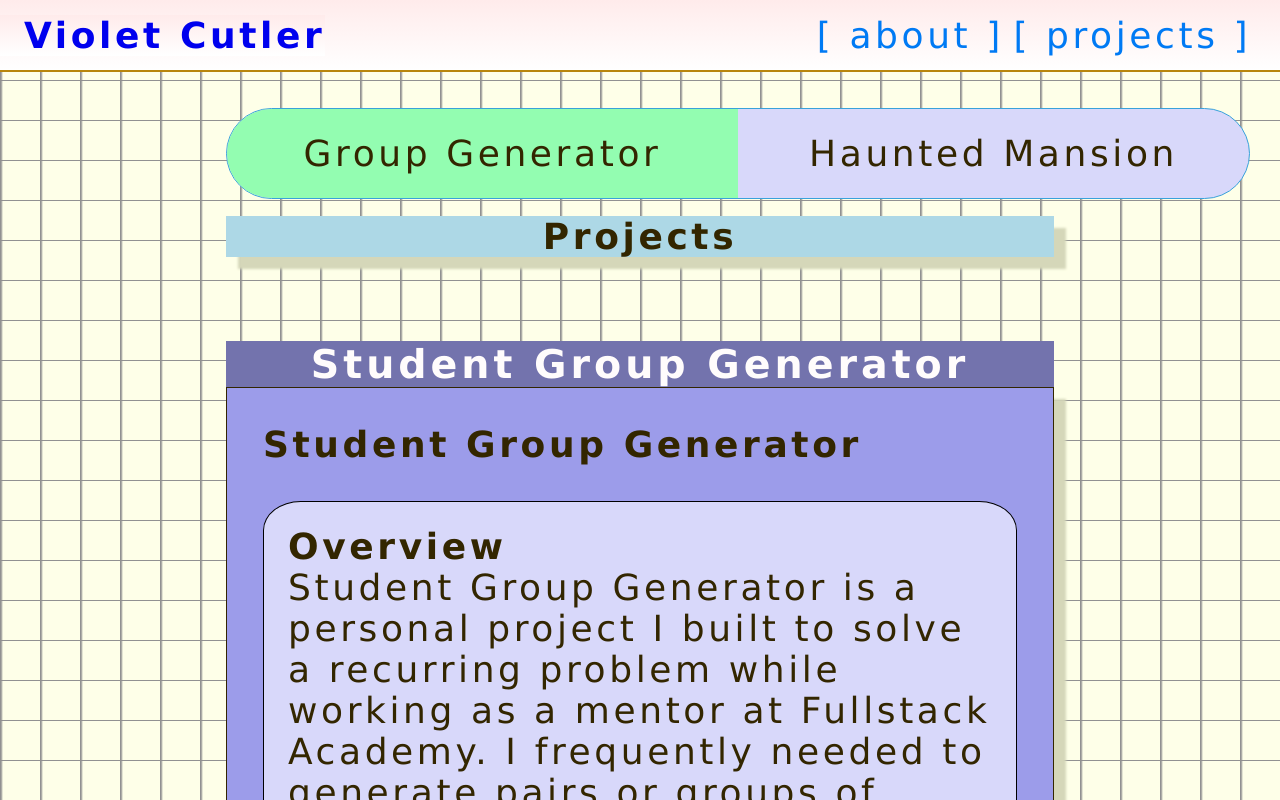
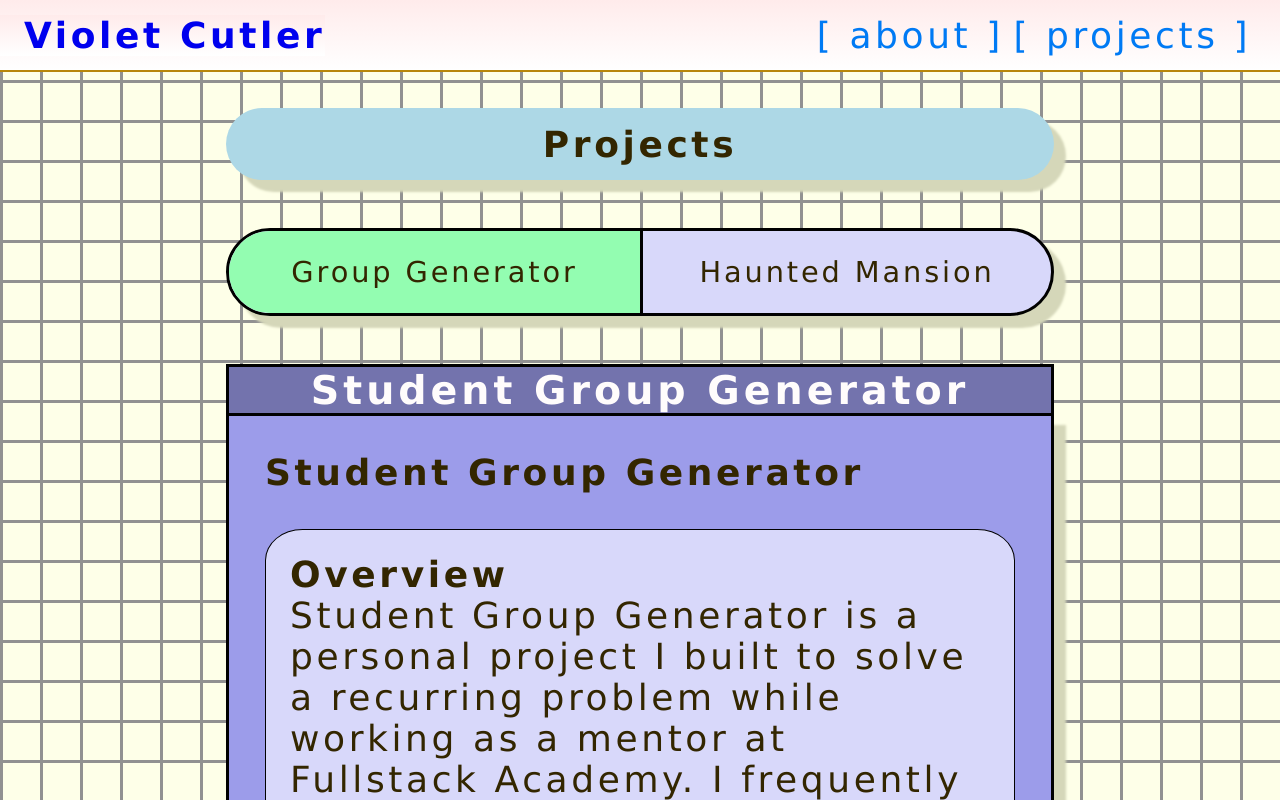
Before and after one commit to VioletCutler/Dev, a React (Create React App) app: page /projects in a window 1280 px wide. Shown: the top 800 px of the page. Built offline with nearby package versions, Linux system fonts and the light colour scheme.

Commit message:
added thicker borders and adjusted tab view styling

```diff
--- a/src/components/About/About.css
+++ b/src/components/About/About.css
@@ -53,3 +53,8 @@
     max-width: 2em;
     background: var(--main-background-color);
 }
+
+#coding-proficiency-list{
+    display: grid;
+    grid-template-columns: 1fr 1fr;
+}
--- a/src/components/About/About.jsx
+++ b/src/components/About/About.jsx
@@ -16,7 +16,7 @@ const About = () => {
       </article>
       <h2 className="card-header">Coding Proficiencies</h2>
       <article className='card-container about-container'>
-        <ul>
+        <ul id="coding-proficiency-list">
           <li className="coding-proficiency-list-item"><img className="coding-proficiency-icon" src="https://www.javascripttutorial.net/wp-content/uploads/2021/04/JavaScript-Tutorial.svg"/>Javascript</li>
           <li className="coding-proficiency-list-item"><img className="coding-proficiency-icon" src="https://seeklogo.com/images/N/nodejs-logo-FBE122E377-seeklogo.com.png"/>Node</li>
           <li className="coding-proficiency-list-item"><img className="coding-proficiency-icon" src="https://w7.pngwing.com/pngs/545/451/png-transparent-node-js-express-js-javascript-solution-stack-web-application-others-angle-text-rectangle-thumbnail.png"/>Express</li>
--- a/src/components/App/App.css
+++ b/src/components/App/App.css
@@ -47,6 +47,7 @@
     font-size: 1.5rem;
     font-family: Verdana;
     letter-spacing: .1em;
+    user-select:none;
 }
 
 @media (max-width: 700px){
@@ -65,8 +66,8 @@ body {
     height: 100%;
     background-size: 40px 40px;
     background-image:
-    linear-gradient(to right, rgb(145, 145, 145) 1px, transparent 3px),
-    linear-gradient(to bottom, rgb(145, 145, 145) 1px, transparent 1px);
+    linear-gradient(to right, rgb(145, 145, 145) 3px, transparent 3px),
+    linear-gradient(to bottom, rgb(145, 145, 145) 3px, transparent 1px);
 }
 
 #app {
@@ -82,7 +83,7 @@ body {
 }
 
 #routes {
-    margin-top: 6em;
+    margin-top: 3em;
     padding-left:2em;
     padding-right:2em;
     max-width:27em;
@@ -90,7 +91,7 @@ body {
 
 .card-container {
     background: var(--card-background-color);
-    border: 1px solid ;
+    border: 3px solid var(--card-container-border-color);
     padding: 1em;
     box-shadow: var(--card-box-shadow);
 }
@@ -108,4 +109,7 @@ body {
     text-align: center;
     color: var(--card-header-font-color);
     font-size:1.1em;
+    border-left: 3px solid var(--card-container-border-color);
+    border-top: 3px solid var(--card-container-border-color);
+    border-right: 3px solid var(--card-container-border-color);
 }
--- a/src/components/Navbar/Navbar.css
+++ b/src/components/Navbar/Navbar.css
@@ -19,7 +19,6 @@
 #navbar-header:active {
     color: var(--header-active)
 }
-
 
 #navlinks {
   min-width: 13em;
@@ -61,3 +60,12 @@ nav {
   align-items: center;
   z-index: 99;
 }
+
+@media (width < 700px){
+    #navbar-header{
+      font-size: .8em;
+    }
+    .navlink{
+      font-size:.8em;
+    }
+}
--- a/src/components/Projects/Projects.css
+++ b/src/components/Projects/Projects.css
@@ -2,11 +2,16 @@
 
 /* Projects */
 
-#project-header {
-    text-align: center;
+#projects-header-container {
+    height: 2em;
+    display:flex;
+    justify-content: center;
+    align-items: center;
     background-color:lightblue;
     box-shadow: var(--card-box-shadow);
+    border-radius: 2rem;
 }
+
 
 .tech-stack-logo-container{
     display: flex;
@@ -18,13 +23,7 @@
     width:30%;
 }
 
-
-
-
-
-
-
-
 .project-links {
-    border: 1px solid red;
+    border: 3px solid red;
+    width: 80%;
 }
--- a/src/components/Projects/TabView/TabView.css
+++ b/src/components/Projects/TabView/TabView.css
@@ -1,38 +1,25 @@
-@import '../../App/App.css';
+@import "../../App/App.css";
 
 .tabs {
   width: 100%;
   height: auto;
-    /* background: var(--tab-view-background-color); */
-    /* background: #053742; */
   margin: 3.5rem auto 1.5rem;
-    /* padding: 2rem 1rem; */
-    /* color: #E8F0F2; */
-    /* border-radius: 5%; */
-    @media (max-width: 769px) {
-
-    }
 }
 
-
 .tab-selectors {
-    position: absolute;
-    top: 3em;
-    width: 80%;
-    margin: 0 auto 2rem;
+  margin: -1em auto 2rem;
   display: flex;
   align-items: center;
   justify-content: space-between;
-    border: 1px solid #39A2DB;
+  border: 3px solid var(--card-container-border-color);
   border-radius: 2rem;
   background: var(--tab-selectors-background-color);
   padding-left: 0px;
-     @media (max-width: 768px) {
-      width: 90%;
-    }
+  box-shadow: var(--card-box-shadow)
 }
 
 .tab-selectors li {
+  font-size: .8em;
   width: 50%;
   padding: 1rem;
   list-style: none;
@@ -41,13 +28,14 @@
   transition: all 0.7s;
   border-bottom-left-radius: 2rem;
   border-top-left-radius: 2rem;
-    white-space:nowrap;
+  white-space: nowrap;
 }
 
 .tab-selectors li:nth-child(2) {
   border-radius: 0;
   border-bottom-right-radius: 2rem;
   border-top-right-radius: 2rem;
+  border-left: 3px solid var(--card-container-border-color)
 
 }
 .tab-selectors li:hover {
--- a/src/components/Projects/TabView/TabView.jsx
+++ b/src/components/Projects/TabView/TabView.jsx
@@ -10,7 +10,10 @@ const TabView = () => {
 
   return (
     <div>
-       <h2 id="project-header">Projects</h2>
+      <div id="projects-header-container">
+      <h2 id="projects-header">Projects</h2>
+      </div>
+
     <div className="tabs">
 
       <ul className="tab-selectors">
```
Also changed, not shown: src/components/Projects/HauntedMansion/HauntedMansion.css (+7 -6 lines). Lines whose indentation alone changed are shown as unchanged.
